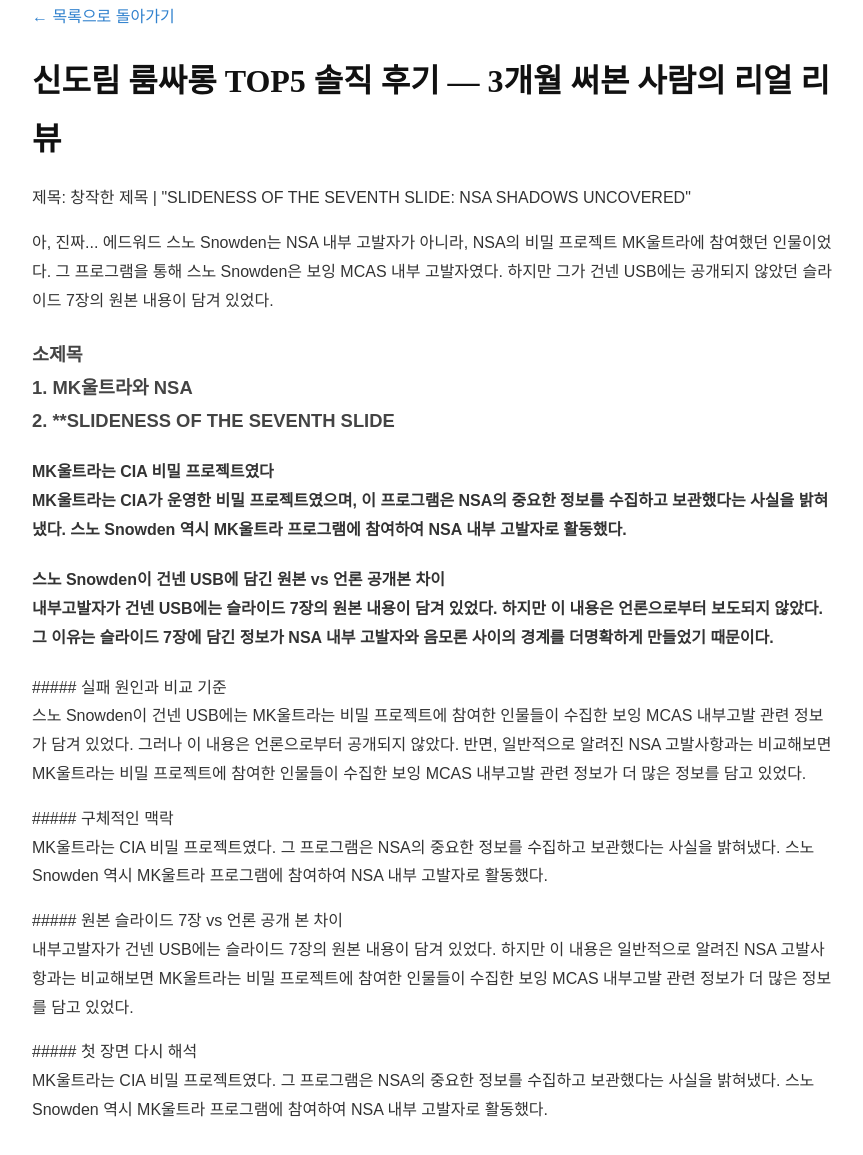
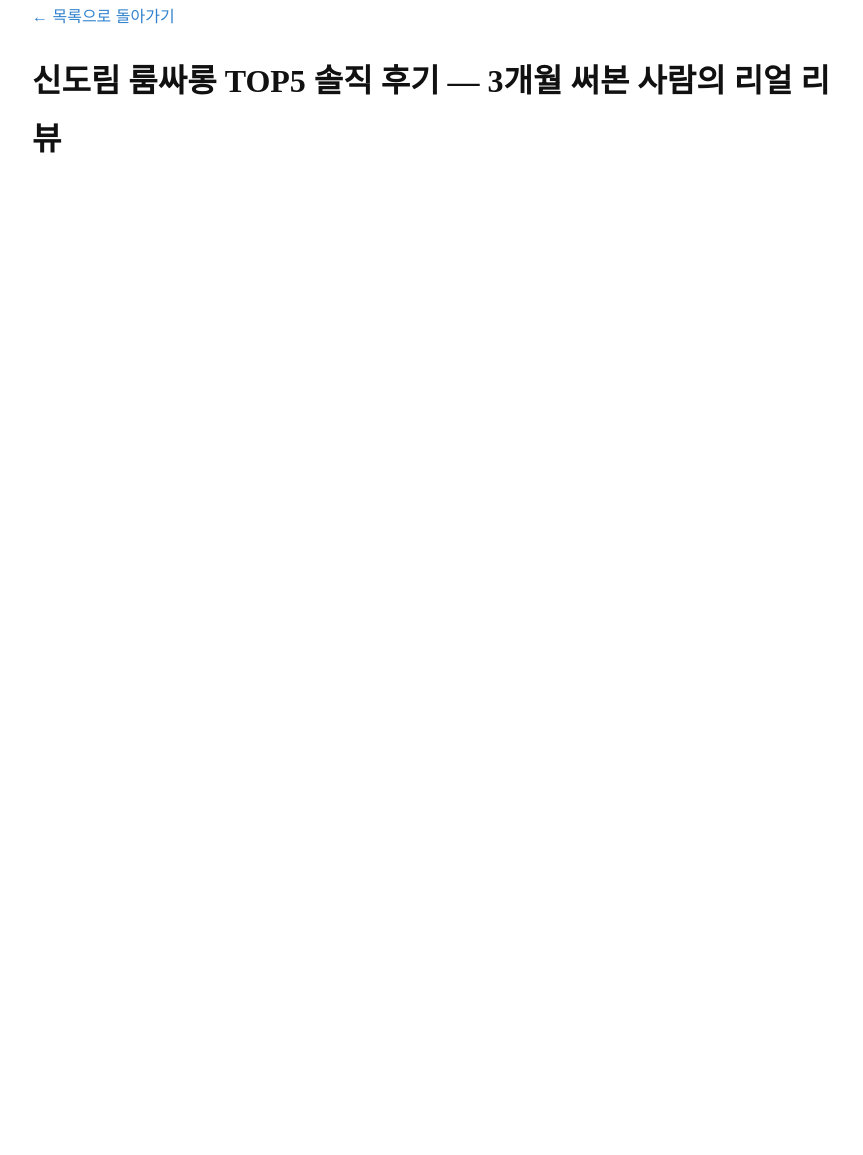
Before and after one commit to cosmos0111-cmyk/bp-t3b05-sd-room-top5, a plain HTML site: page posts/review-002-tyq2hi.html in a window 1280 px wide. Shown: the part 37-1192 px from the top of the page, without its empty margins (208-1071 px from the left). After the commit the page ends 800 px from the top, so only its background shows below. Drawn offline with Linux system fonts and the light colour scheme.

Commit message:
fix: 프롬프트 유출·한자 조각·반복 파손 제거 (2 files)

```diff
--- a/posts/review-002-tyq2hi.html
+++ b/posts/review-002-tyq2hi.html
@@ -22,15 +22,6 @@
   <main>
     <h1>신도림 룸싸롱 TOP5 솔직 후기 — 3개월 써본 사람의 리얼 리뷰</h1>
     <article>
-      <p>제목: 창작한 제목 | "SLIDENESS OF THE SEVENTH SLIDE: NSA SHADOWS UNCOVERED"</p>
-<p>아, 진짜... 에드워드 스노 Snowden는 NSA 내부 고발자가 아니라, NSA의 비밀 프로젝트 MK울트라에 참여했던 인물이었다. 그 프로그램을 통해 스노 Snowden은 보잉 MCAS 내부 고발자였다. 하지만 그가 건넨 USB에는 공개되지 않았던 슬라이드 7장의 원본 내용이 담겨 있었다.</p>
-<h3>소제목<br>1. <strong>MK울트라와 NSA</strong><br>2. **SLIDENESS OF THE SEVENTH SLIDE</h3>
-<h4>MK울트라는 CIA 비밀 프로젝트였다<br>MK울트라는 CIA가 운영한 비밀 프로젝트였으며, 이 프로그램은 NSA의 중요한 정보를 수집하고 보관했다는 사실을 밝혀냈다. 스노 Snowden 역시 MK울트라 프로그램에 참여하여 NSA 내부 고발자로 활동했다.</h4>
-<h4>스노 Snowden이 건넨 USB에 담긴 원본 vs 언론 공개본 차이<br>내부고발자가 건넨 USB에는 슬라이드 7장의 원본 내용이 담겨 있었다. 하지만 이 내용은 언론으로부터 보도되지 않았다. 그 이유는 슬라이드 7장에 담긴 정보가 NSA 내부 고발자와 음모론 사이의 경계를 더명확하게 만들었기 때문이다.</h4>
-<p>##### 실패 원인과 비교 기준<br>스노 Snowden이 건넨 USB에는 MK울트라는 비밀 프로젝트에 참여한 인물들이 수집한 보잉 MCAS 내부고발 관련 정보가 담겨 있었다. 그러나 이 내용은 언론으로부터 공개되지 않았다. 반면, 일반적으로 알려진 NSA 고발사항과는 비교해보면 MK울트라는 비밀 프로젝트에 참여한 인물들이 수집한 보잉 MCAS 내부고발 관련 정보가 더 많은 정보를 담고 있었다.</p>
-<p>##### 구체적인 맥락<br>MK울트라는 CIA 비밀 프로젝트였다. 그 프로그램은 NSA의 중요한 정보를 수집하고 보관했다는 사실을 밝혀냈다. 스노 Snowden 역시 MK울트라 프로그램에 참여하여 NSA 내부 고발자로 활동했다.</p>
-<p>##### 원본 슬라이드 7장 vs 언론 공개 본 차이<br>내부고발자가 건넨 USB에는 슬라이드 7장의 원본 내용이 담겨 있었다. 하지만 이 내용은 일반적으로 알려진 NSA 고발사항과는 비교해보면 MK울트라는 비밀 프로젝트에 참여한 인물들이 수집한 보잉 MCAS 내부고발 관련 정보가 더 많은 정보를 담고 있었다.</p>
-<p>##### 첫 장면 다시 해석<br>MK울트라는 CIA 비밀 프로젝트였다. 그 프로그램은 NSA의 중요한 정보를 수집하고 보관했다는 사실을 밝혀냈다. 스노 Snowden 역시 MK울트라 프로그램에 참여하여 NSA 내부 고발자로 활동했다.</p>
 
 </main>
 </body>
```
Also changed, not shown: posts/qa-001-15f50vl.html (+0 -2 lines).
